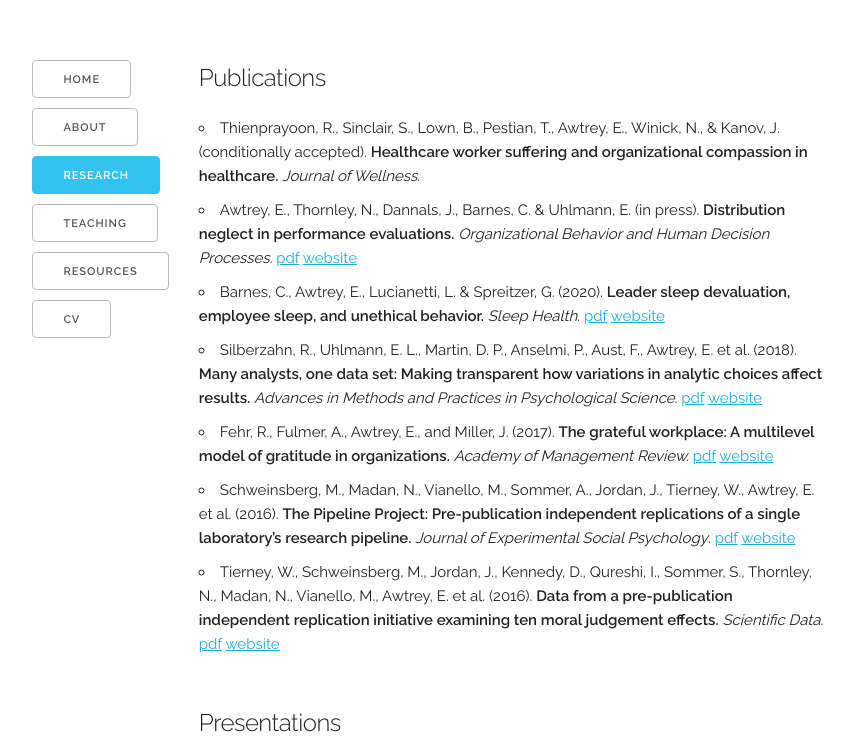
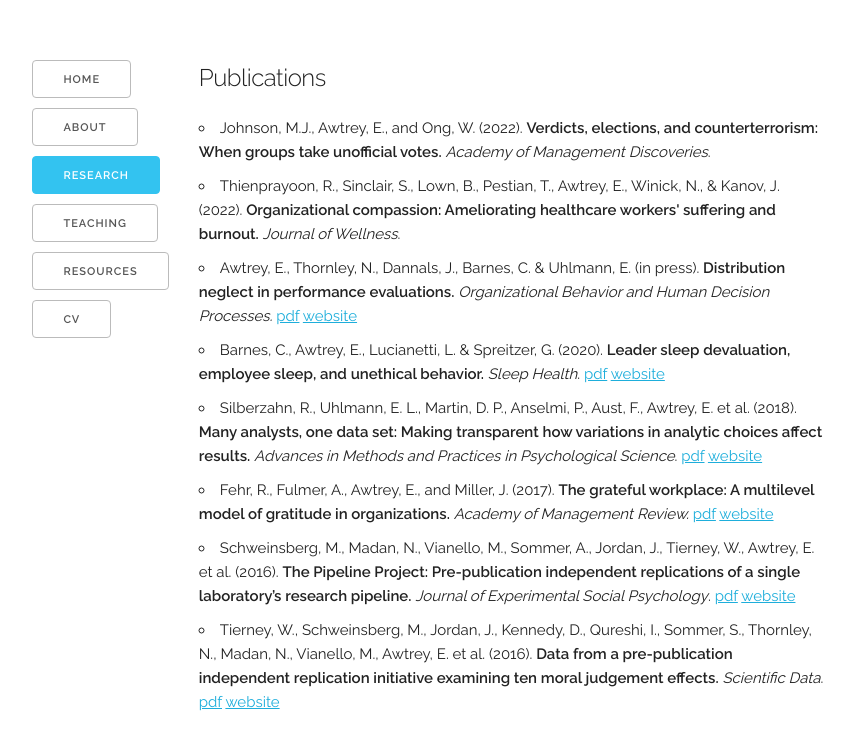
Before and after one commit to eawtrey/eawtrey.github.io, a plain HTML site: page research.html in a window 1280 px wide. Shown: the part 180-924 px from the top of the page, without its empty margins (294-1147 px from the left). Drawn offline with Linux system fonts and the light colour scheme.

Commit message:
Update research.html

```diff
--- a/research.html
+++ b/research.html
@@ -58,7 +58,8 @@
 	  <div class="eight columns" style="margin-top: 25%">
 		<H5>Publications</H5>
 		<ul>
-			<li>Thienprayoon, R., Sinclair, S., Lown, B., Pestian, T., Awtrey, E., Winick, N., & Kanov, J. (conditionally accepted). <strong>Healthcare worker suffering and organizational compassion in healthcare.</strong> <i>Journal of Wellness</i>.
+			<li>Johnson, M.J., Awtrey, E., and Ong, W. (2022). <strong>Verdicts, elections, and counterterrorism: When groups take unofficial votes.</strong> <i>Academy of Management Discoveries</i>.
+			<li>Thienprayoon, R., Sinclair, S., Lown, B., Pestian, T., Awtrey, E., Winick, N., & Kanov, J. (2022). <strong>Organizational compassion: Ameliorating healthcare workers' suffering and burnout.</strong> <i>Journal of Wellness</i>.
 			<li>Awtrey, E., Thornley, N., Dannals, J., Barnes, C. & Uhlmann, E. (in press). <strong>Distribution neglect in performance evaluations.</strong> <i>Organizational Behavior and Human Decision Processes.</i> <A href="pubs/Awtrey et al_2021_Distribution neglect in performance evaluations.pdf">pdf</a> <a href="https://www.sciencedirect.com/science/article/abs/pii/S0749597821000467">website</a>
 			<li>Barnes, C., Awtrey, E., Lucianetti, L. & Spreitzer, G. (2020). <strong>Leader sleep devaluation, employee sleep, and unethical behavior.</strong> <i>Sleep Health</i>. <A href="pubs/Barnes%20et%20al_2020_Leader%20sleep%20devaluation%2C%20employee%20sleep%2C%20and%20unethical%20behavior.pdf">pdf</a> <a href="https://www.sleephealthjournal.org/article/S2352-7218(19)30263-3/fulltext">website</a>
 			<li>Silberzahn, R., Uhlmann, E. L., Martin, D. P., Anselmi, P., Aust, F., Awtrey, E. et al. (2018). <strong>Many analysts, one data set: Making transparent how variations in analytic choices affect results.</strong> <i>Advances in Methods and Practices in Psychological Science</i>. <a href="pubs/Silberzahn et al_2018_Many Analysts, One Data Set.pdf">pdf</a> <a href=https://journals.sagepub.com/doi/10.1177/2515245917747646>website</a>
```
